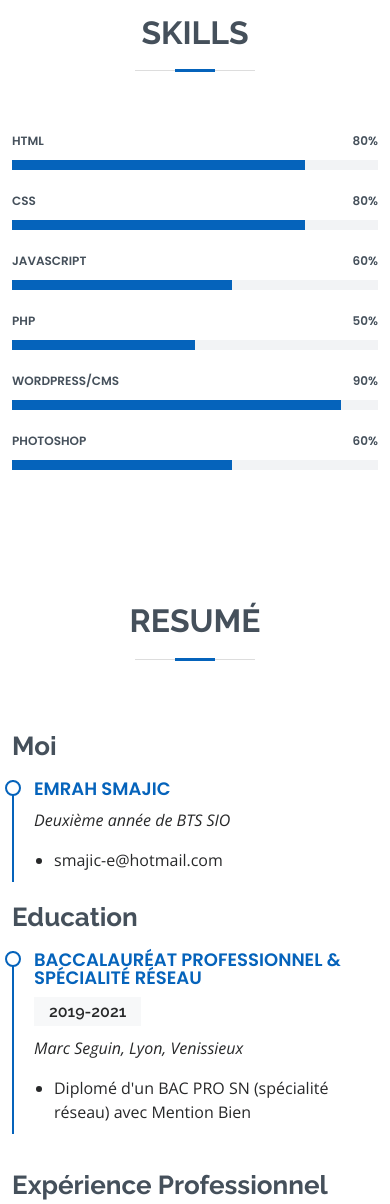
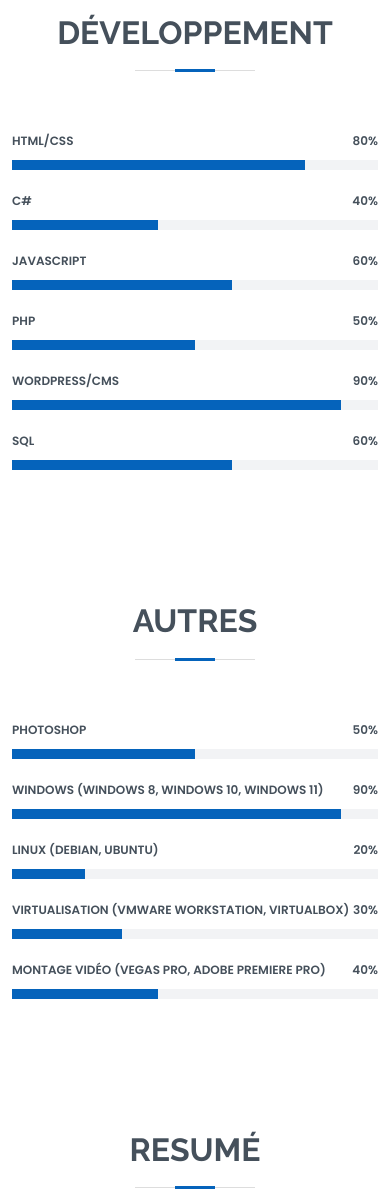
Before and after one commit to Reeflex-M/Portfolio, a plain HTML site: page index.html in a window 390 px wide. Shown: the part 3260-4464 px from the top of the page. Drawn offline with nearby package versions, Linux system fonts and the light colour scheme.

Commit message:
Add files via upload

```diff
--- a/index.html
+++ b/index.html
@@ -172,7 +172,7 @@
       <div class="container" data-aos="fade-up">
 
         <div class="section-title">
-          <h2>Skills</h2>
+          <h2>Développement</h2>
         </div>
 
         <div class="row skills-content">
@@ -180,16 +180,16 @@
           <div class="col-lg-6">
 
             <div class="progress">
-              <span class="skill">HTML <i class="val">80%</i></span>
+              <span class="skill">HTML/CSS <i class="val">80%</i></span>
               <div class="progress-bar-wrap">
                 <div class="progress-bar" role="progressbar" aria-valuenow="80" aria-valuemin="0" aria-valuemax="100"></div>
               </div>
             </div>
 
             <div class="progress">
-              <span class="skill">CSS <i class="val">80%</i></span>
+              <span class="skill">C# <i class="val">40%</i></span>
               <div class="progress-bar-wrap">
-                <div class="progress-bar" role="progressbar" aria-valuenow="80" aria-valuemin="0" aria-valuemax="100"></div>
+                <div class="progress-bar" role="progressbar" aria-valuenow="40" aria-valuemin="0" aria-valuemax="100"></div>
               </div>
             </div>
 
@@ -219,9 +219,66 @@
             </div>
 
             <div class="progress">
-              <span class="skill">Photoshop <i class="val">60%</i></span>
+              <span class="skill">SQL <i class="val">60%</i></span>
               <div class="progress-bar-wrap">
                 <div class="progress-bar" role="progressbar" aria-valuenow="60" aria-valuemin="0" aria-valuemax="100"></div>
+              </div>
+            </div>
+
+          </div>
+
+        </div>
+
+      </div>
+    </section><!-- End Skills Section -->
+
+    <section id="skills" class="skills section-bg">
+      <div class="container" data-aos="fade-up">
+
+        <div class="section-title">
+          <h2>Autres</h2>
+        </div>
+
+        <div class="row skills-content">
+
+          <div class="col-lg-6">
+
+            <div class="progress">
+              <span class="skill">Photoshop<i class="val">50%</i></span>
+              <div class="progress-bar-wrap">
+                <div class="progress-bar" role="progressbar" aria-valuenow="50" aria-valuemin="0" aria-valuemax="100"></div>
+              </div>
+            </div>
+
+            <div class="progress">
+              <span class="skill">Windows (Windows 8, Windows 10, Windows 11) <i class="val">90%</i></span>
+              <div class="progress-bar-wrap">
+                <div class="progress-bar" role="progressbar" aria-valuenow="90" aria-valuemin="0" aria-valuemax="100"></div>
+              </div>
+            </div>
+
+            <div class="progress">
+              <span class="skill">Linux (Debian, Ubuntu) <i class="val">20%</i></span>
+              <div class="progress-bar-wrap">
+                <div class="progress-bar" role="progressbar" aria-valuenow="20" aria-valuemin="0" aria-valuemax="100"></div>
+              </div>
+            </div>
+
+          </div>
+
+          <div class="col-lg-6">
+
+            <div class="progress">
+              <span class="skill">Virtualisation (VMware Workstation, VirtualBox) <i class="val">30%</i></span>
+              <div class="progress-bar-wrap">
+                <div class="progress-bar" role="progressbar" aria-valuenow="30" aria-valuemin="0" aria-valuemax="100"></div>
+              </div>
+            </div>
+
+            <div class="progress">
+              <span class="skill">Montage Vidéo (Vegas PRO, Adobe Premiere PRO) <i class="val">40%</i></span>
+              <div class="progress-bar-wrap">
+                <div class="progress-bar" role="progressbar" aria-valuenow="40" aria-valuemin="0" aria-valuemax="100"></div>
               </div>
             </div>
 
@@ -418,6 +475,19 @@
 
           <div class="col-lg-4 col-md-6 portfolio-item filter-lyc">
             <div class="portfolio-wrap">
+              <img src="assets/img/portfolio/xamarin_tel.jpg" width="450" height="350" class="img-fluid" alt="">
+              <div class="portfolio-info">
+                <h4>Création d'une Application Xamarin</h4>
+                <p>PPE STAGE - 2ème Année</p>
+                <div class="portfolio-links">
+                  <a href="https://docs.google.com/document/d/1OcGs01mPiFzZ4gO3edm1pL7BvRI8bDCXdhMZQB9Y7go/edit?usp=sharing" data-gallery="portfolioGallery" class="portfolio-lightbox" title=""><i class="bx bx-plus"></i></a>
+                </div>
+              </div>
+            </div>
+          </div>
+
+          <div class="col-lg-4 col-md-6 portfolio-item filter-lyc">
+            <div class="portfolio-wrap">
               <img src="assets/img/portfolio/ftp.png" class="img-fluid" alt="" width="450" height="350">
               <div class="portfolio-info">
                 <h4>FTP</h4>
```
Also changed, not shown: assets/img/linkedIn_logo.png (added), assets/img/portfolio/xamarin_tel.jpg (added), 4 other files.
